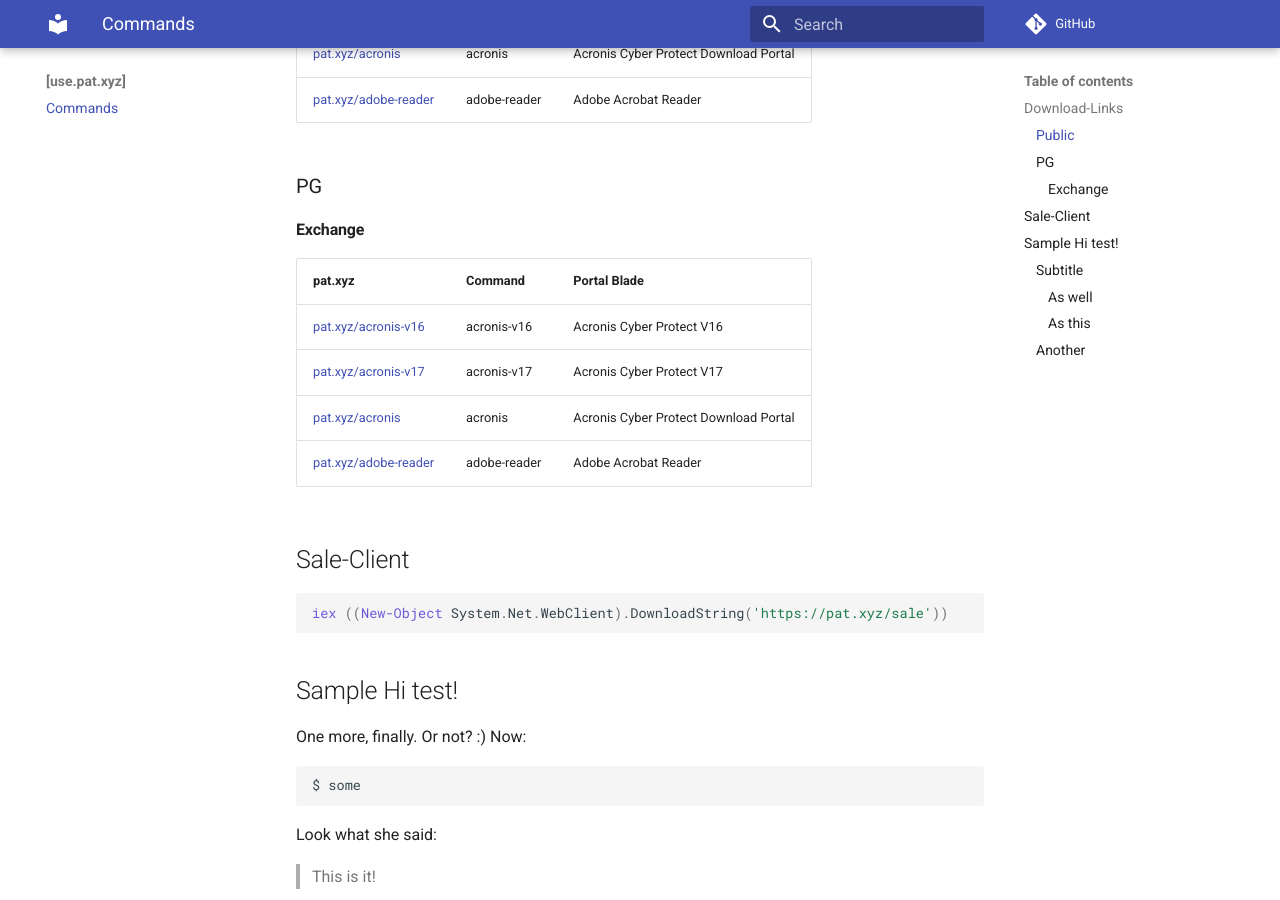
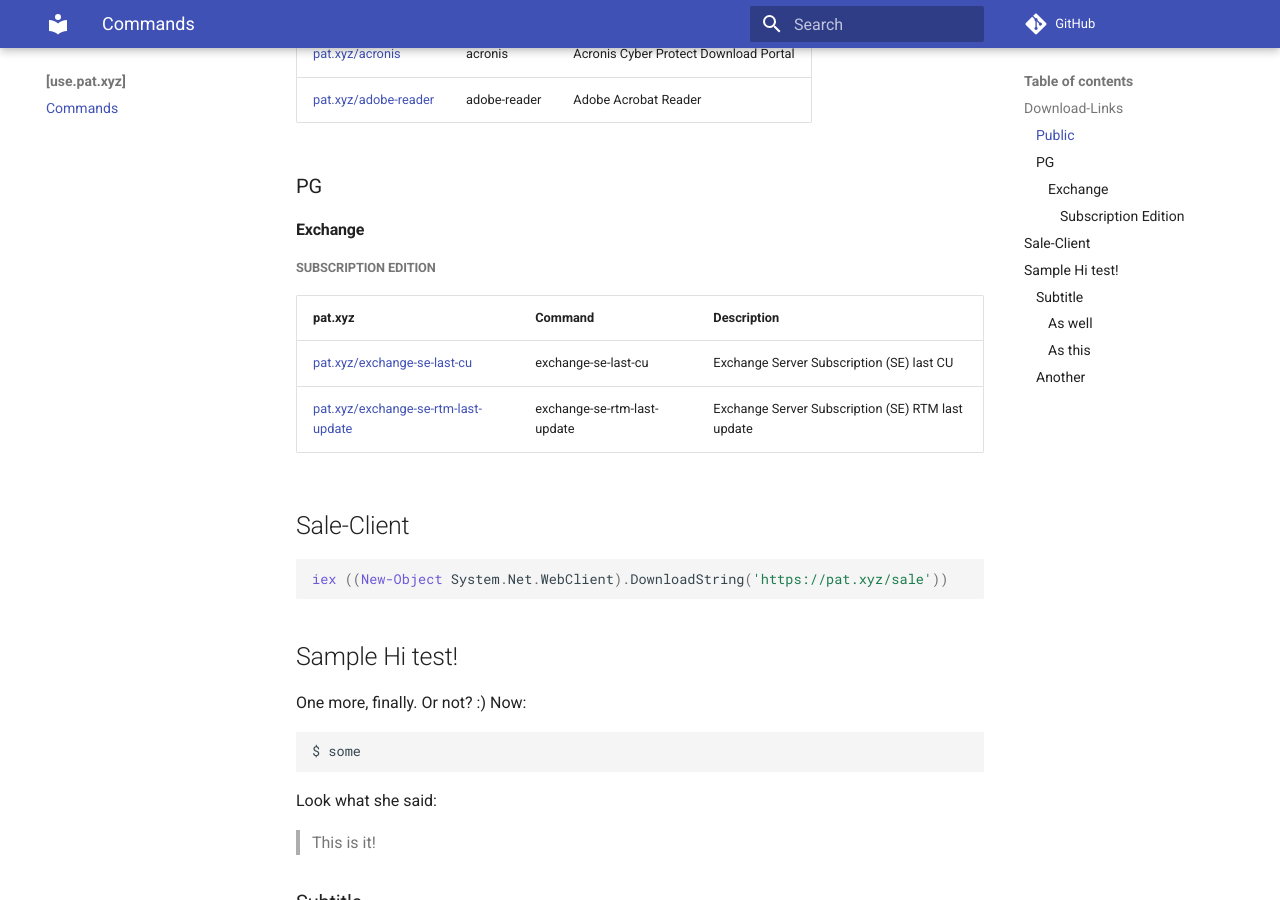
Before and after one commit to patrikgrill/use-pat-xyz, an MkDocs documentation site: the page built from docs/index.md, in a window 1280 px wide and 900 px high, scrolled down 473 px. Built offline with MkDocs 1.6.1 and Material for MkDocs 9.7.7, drawn with Linux system fonts in a browser that asks for light colours; comment, search, counter and statistics services are not loaded.

Commit message:
Update index.md

````diff
--- a/docs/index.md
+++ b/docs/index.md
@@ -12,12 +12,11 @@
 
 ### PG
 #### Exchange
-pat.xyz|Command|Portal Blade|
+##### Subscription Edition
+pat.xyz|Command|Description|
 |-----|----|---|
-|[pat.xyz/acronis-v16](https://pat.xyz/acronis-v16){target="_blank"}|acronis-v16|Acronis Cyber Protect V16|
-|[pat.xyz/acronis-v17](https://pat.xyz/acronis-v17){target="_blank"}|acronis-v17|Acronis Cyber Protect V17|
-|[pat.xyz/acronis](https://pat.xyz/acronis){target="_blank"}|acronis|Acronis Cyber Protect Download Portal|
-|[pat.xyz/adobe-reader](https://pat.xyz/adobe-reader){target="_blank"}|adobe-reader|Adobe Acrobat Reader|
+|[pat.xyz/exchange-se-last-cu](https://pat.xyz/exchange-se-last-cu){target="_blank"}|exchange-se-last-cu|Exchange Server Subscription (SE) last CU|
+|[pat.xyz/exchange-se-rtm-last-update](https://pat.xyz/exchange-se-rtm-last-update){target="_blank"}|exchange-se-rtm-last-update|Exchange Server Subscription (SE) RTM last update|
 
 ## Sale-Client
 ```powershell
````
